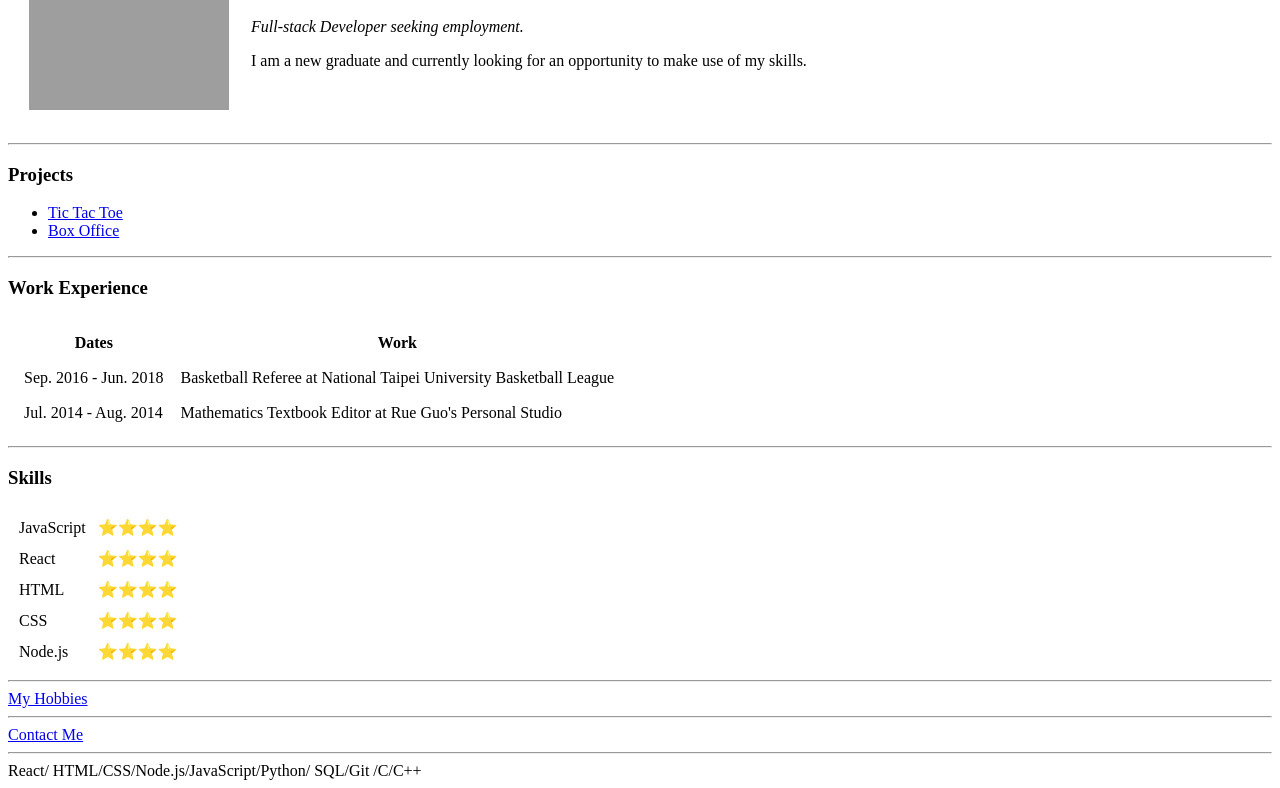
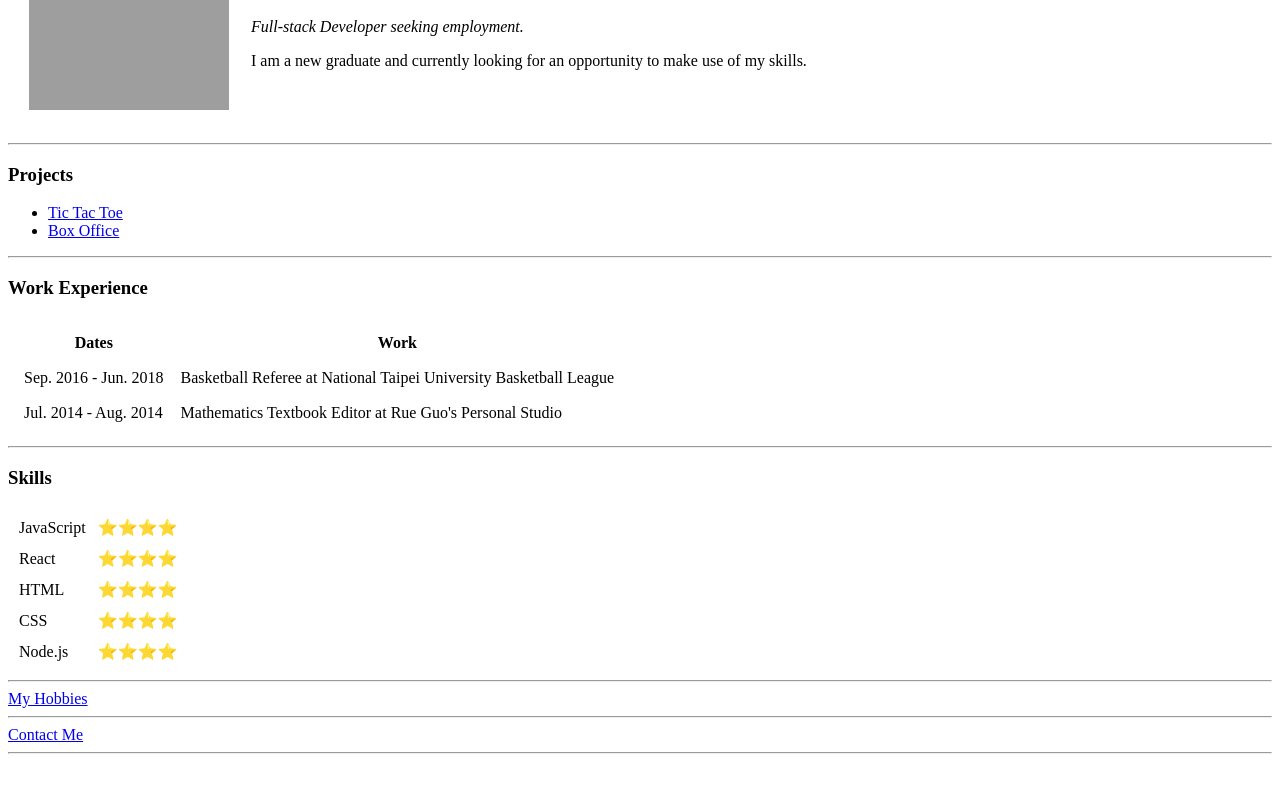
Before and after one commit to mickeytheone/HTML-Personal-Site, a plain HTML site: page index.html in a window 1280 px wide. Shown: the part 119-907 px from the top of the page. After the commit the page ends 881 px from the top, so only its background shows below. Drawn offline with Linux system fonts and the light colour scheme; grey boxes are pictures that could not be loaded.

Commit message:
delete some text

```diff
--- a/index.html
+++ b/index.html
@@ -94,4 +94,3 @@
     <hr />
   </body>
 </html>
-React/ HTML/CSS/Node.js/JavaScript/Python/ SQL/Git /C/C++
```
